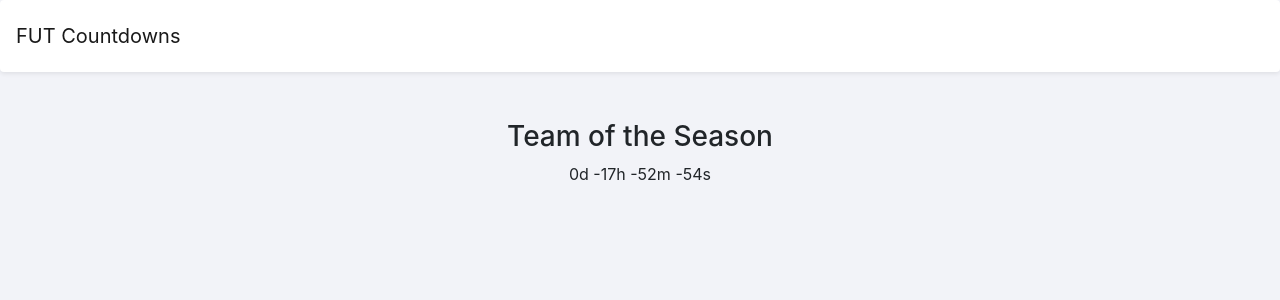
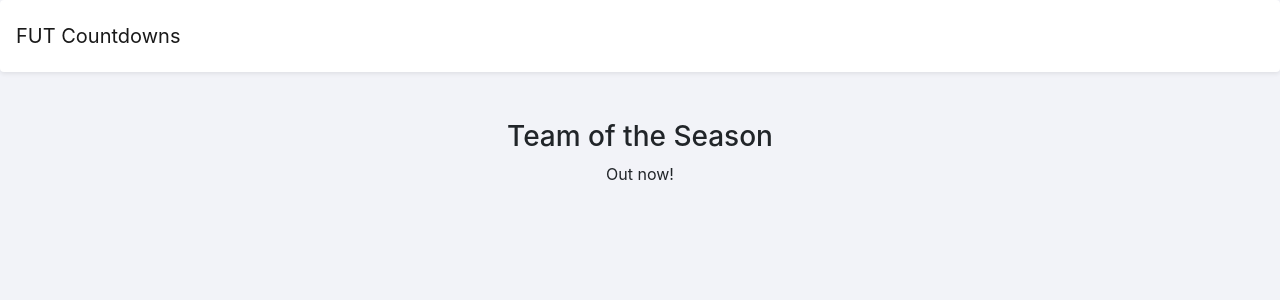
Before and after one commit to LouisWhite15/fut-countdowns, a React (Create React App) app: page / in a window 1280 px wide. Shown: the top 300 px of the page. Built offline with nearby package versions, Linux system fonts and the light colour scheme.

Commit message:
feat: countdown component displays message when countdown is completed

```diff
--- a/src/components/countdown.tsx
+++ b/src/components/countdown.tsx
@@ -14,7 +14,8 @@ const Countdown = ({ countdownTo, title }: CountdownProps) => {
     days: 0,
     hours: 0,
     minutes: 0,
-    seconds: 0
+    seconds: 0,
+    isComplete: false
   });
 
   useEffect(() => {
@@ -30,8 +31,33 @@ const Countdown = ({ countdownTo, title }: CountdownProps) => {
       // Get the time remaining until the countdown date
       const distanceToDate = countdownDate.diff(currentTime, ['days', 'hours', 'minutes', 'seconds']);
 
+      // Determine whether the countdown in compelete or not
+      const isComplete = distanceToDate.seconds < 0;
+
       // Set the state to each new time
-      setState({ days: distanceToDate.days, hours: distanceToDate.hours, minutes: distanceToDate.minutes, seconds: Math.floor(distanceToDate.seconds) });
+      setState({
+        days: distanceToDate.days,
+        hours: distanceToDate.hours,
+        minutes: distanceToDate.minutes,
+        seconds: Math.floor(distanceToDate.seconds),
+        isComplete: isComplete });
+    }
+  }
+
+  const ActiveCountdown = () => {
+    return <div>{state.days}d {state.hours}h {state.minutes}m {state.seconds}s</div>
+  }
+
+  const CompletedCountdown = () => {
+    return <div>Out now!</div>
+  }
+
+  const Countdown = () => {
+    if (state.isComplete) {
+      return <CompletedCountdown />
+    }
+    else {
+      return <ActiveCountdown />
     }
   }
 
@@ -44,9 +70,7 @@ const Countdown = ({ countdownTo, title }: CountdownProps) => {
           </div>
         </Row>
         <Row className='justify-content-center'>
-          <div>
-            {state.days}d {state.hours}h {state.minutes}m {state.seconds}s
-          </div>
+          <Countdown />
         </Row>
       </Container>
     </div>
```
